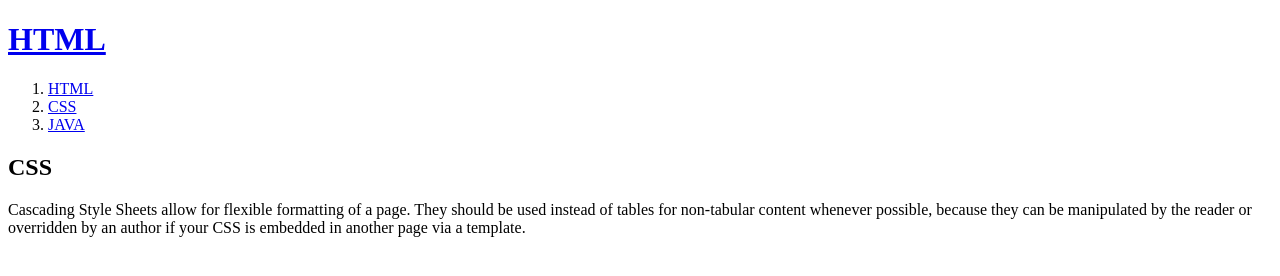
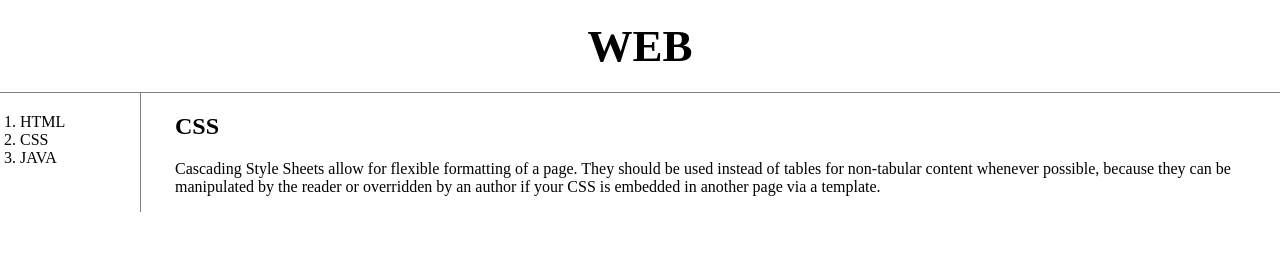
Before and after one commit to oiok333/HAM, a plain HTML site: page 2.html in a window 1280 px wide. Drawn offline with Linux system fonts and the light colour scheme.

Commit message:
Add files via upload
박스모델과 그리드

```diff
--- a/2.html
+++ b/2.html
@@ -3,14 +3,48 @@
 <head>
  <title>WEB1-CSS</title>
  <meta charset="utf-8">
+ <style>
+ body{
+   margin:0;
+ }
+  a {
+    color:black;
+    text-decoration: none;
+  }
+  h1 {
+    font-size: 45px;
+    text-align: center;
+    border-bottom:1px solid gray;
+    margin:0;
+    padding:20px;
+  }
+  ol{
+    border-right:1px solid gray;
+    width:100px;
+    margin:0;
+    padding:20px;
+  }
+  #grid {
+    display: grid;
+    grid-template-columns:150px 1fr;
+  }
+  #grid ol{
+    padding-lefi:33px;
+  }
+  #grid #article{
+    padding-left:25px;
+  }
+ </style>
 </head>
 <body>
-  <h1><a href="index.html">HTML</a></h1>
+<h1><a href="index.html">WEB</a></h1>
+  <div id="grid">
   <ol>
-     <li><a href="1.html">HTML</a></li>
-     <li><a href="2.html">CSS</a></li>
+     <li><a href="1.html" >HTML</a></li>
+     <li><a href="2.html" >CSS</a></li>
      <li><a href="3.html">JAVA</a></li>
-    </ol>
+  </ol>
+   <div id="article">
     <h2>CSS</h2>
     <p>
       Cascading Style Sheets allow for flexible formatting of a page.
@@ -18,5 +52,7 @@
       because they can be manipulated by the reader or overridden by an author
       if your CSS is embedded in another page via a template.
     </p>
+   </div>
+ </div>
 </body>
 </html>
```
Also changed, not shown: 1.html (+25 -1 lines), 3.html (+2 -2 lines), box.html (added, +20 -0 lines), grld.html (added, +23 -0 lines), index.html (+2 -1 lines).
